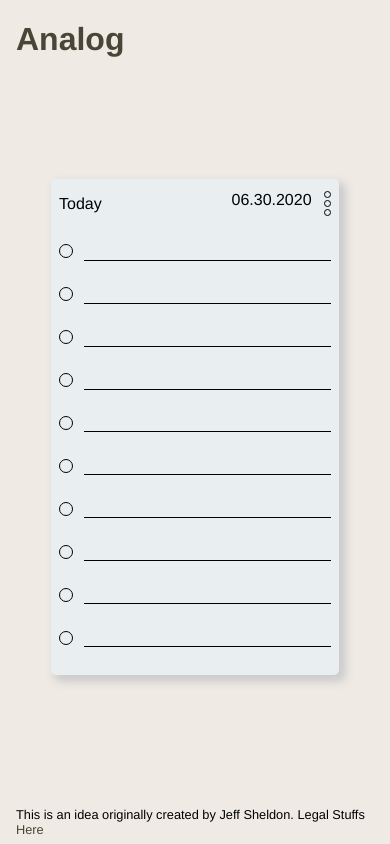
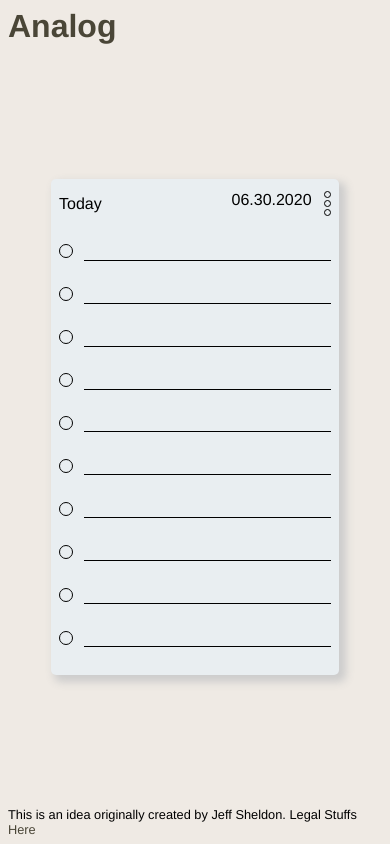
Before and after one commit to dock90/analog, a Next.js app: page / in a window 390 px wide. Built offline with nearby package versions, Linux system fonts and the light colour scheme.

Commit message:
Update styles for mobile

```diff
--- a/pages/_app.js
+++ b/pages/_app.js
@@ -6,6 +6,7 @@ const GlobalStyle = createGlobalStyle`
   body {
     margin: 0;
     font-family: "Maison Neue Book", "Helvetica Neue", Helvetica, Arial, sans-serif;
+    background: #efeae4;
   }
 `
 
--- a/pages/index.js
+++ b/pages/index.js
@@ -8,14 +8,16 @@ const Container = styled.div`
   grid-template-columns: 1fr;
   grid-template-rows: 60px 1fr 50px;
   height: 100vh;
-  padding-left: 1rem;
-  padding-right: 1rem;
-  background: ${props => props.theme.colors.background};
+  padding-left: 0.5rem;
+  padding-right: 0.5rem;
 `
 
-const Header = styled.div``
+const Header = styled.div`
+  margin-top: 0.5rem;
+`
 
 const Title = styled.h1`
+  margin: 0;
   color: ${props => props.theme.colors.primary};
 `
 
```
